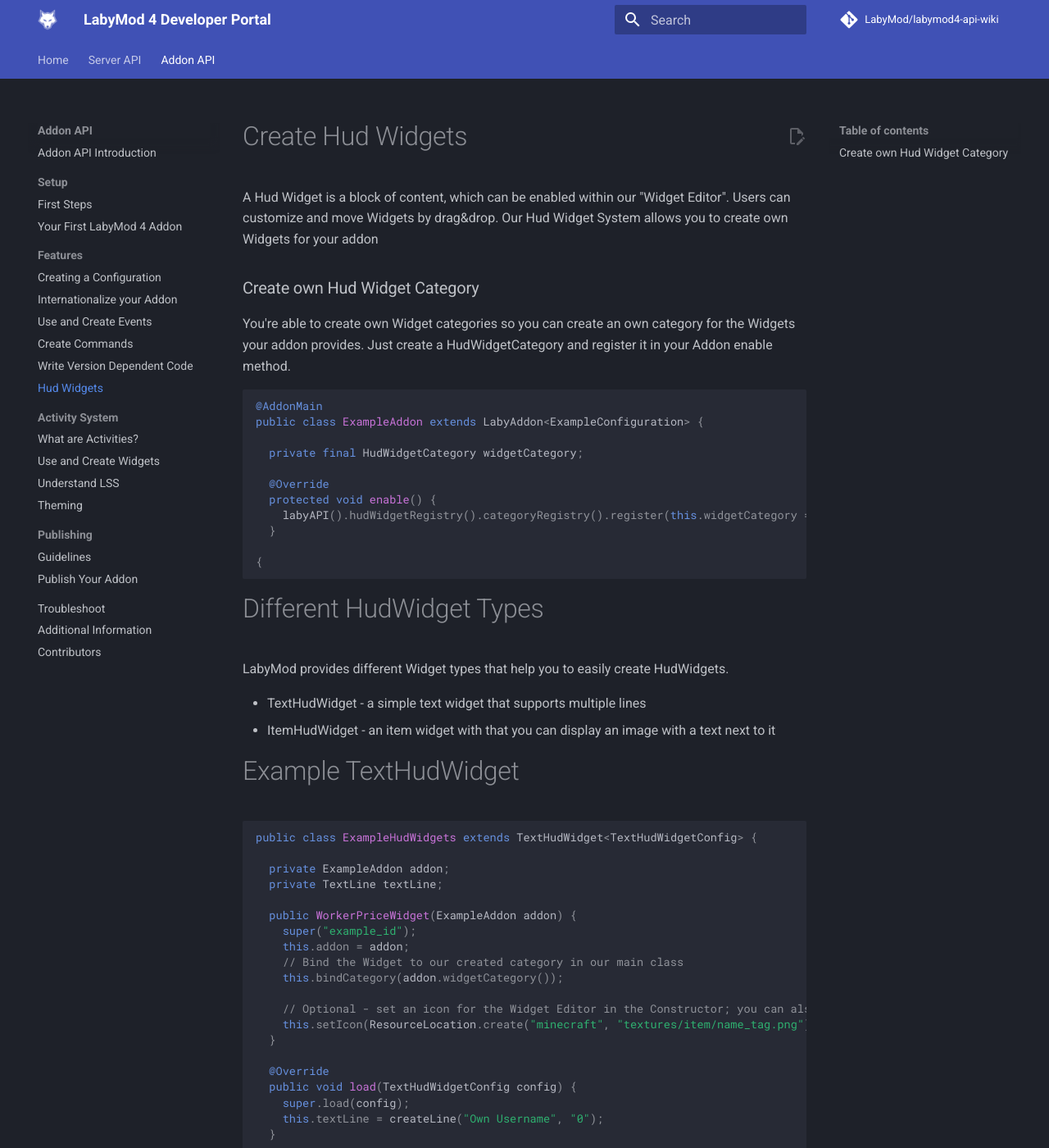
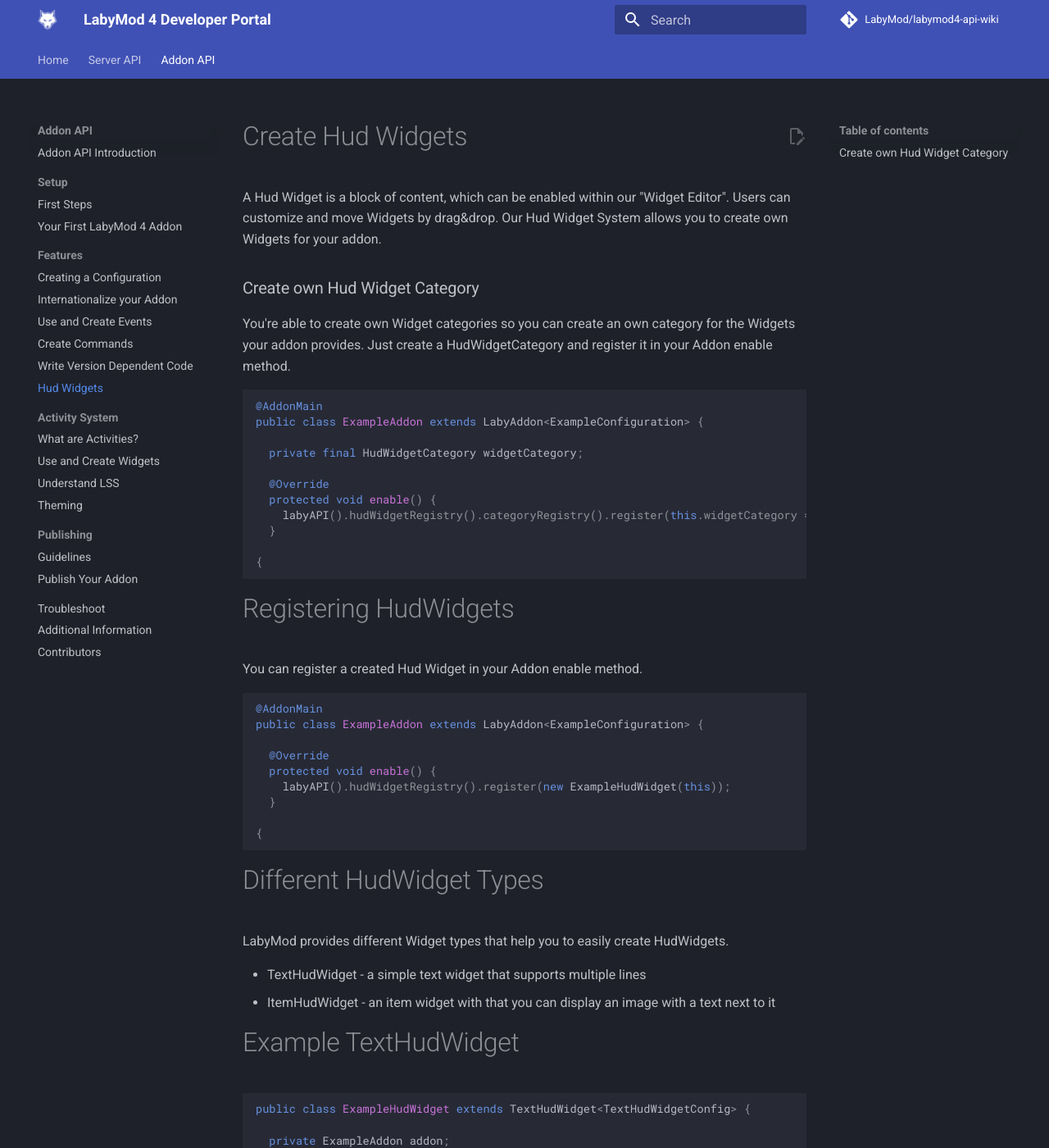
Before and after one commit to LabyMod/labymod4-api-wiki, an MkDocs documentation site: the page built from docs/pages/addon/features/hud-widgets.md, in a window 1280 px wide and 1400 px high. Shown: the whole window at 82% size. Built offline with MkDocs 1.6.1 and Material for MkDocs 9.7.7, drawn with Linux system fonts in a browser that asks for light colours; comment, search, counter and statistics services are not loaded.

Commit message:
Added "Registering HudWidgets"

````diff
--- a/docs/pages/addon/features/hud-widgets.md
+++ b/docs/pages/addon/features/hud-widgets.md
@@ -1,7 +1,7 @@
 # Create Hud Widgets
 
 A Hud Widget is a block of content, which can be enabled within our "Widget Editor". Users can customize and move Widgets by drag&drop.
-Our Hud Widget System allows you to create own Widgets for your addon
+Our Hud Widget System allows you to create own Widgets for your addon.
 
 ### Create own Hud Widget Category
 
@@ -16,7 +16,23 @@
 
   @Override
   protected void enable() {
-    labyAPI().hudWidgetRegistry().categoryRegistry().register(this.widgetCategory = new HudWidgetCategory("moneymaker"));
+    labyAPI().hudWidgetRegistry().categoryRegistry().register(this.widgetCategory = new HudWidgetCategory("example_category"));
+  }
+
+{
+```
+
+# Registering HudWidgets
+
+You can register a created Hud Widget in your Addon enable method.
+
+```java
+@AddonMain
+public class ExampleAddon extends LabyAddon<ExampleConfiguration> {
+
+  @Override
+  protected void enable() {
+    labyAPI().hudWidgetRegistry().register(new ExampleHudWidget(this));
   }
 
 {
@@ -34,12 +50,12 @@
 
 ```java
 
-public class ExampleHudWidgets extends TextHudWidget<TextHudWidgetConfig> {
+public class ExampleHudWidget extends TextHudWidget<TextHudWidgetConfig> {
 
   private ExampleAddon addon;
   private TextLine textLine;
 
-  public WorkerPriceWidget(ExampleAddon addon) {
+  public ExampleHudWidget(ExampleAddon addon) {
     super("example_id");
     this.addon = addon;
     // Bind the Widget to our created category in our main class
````
